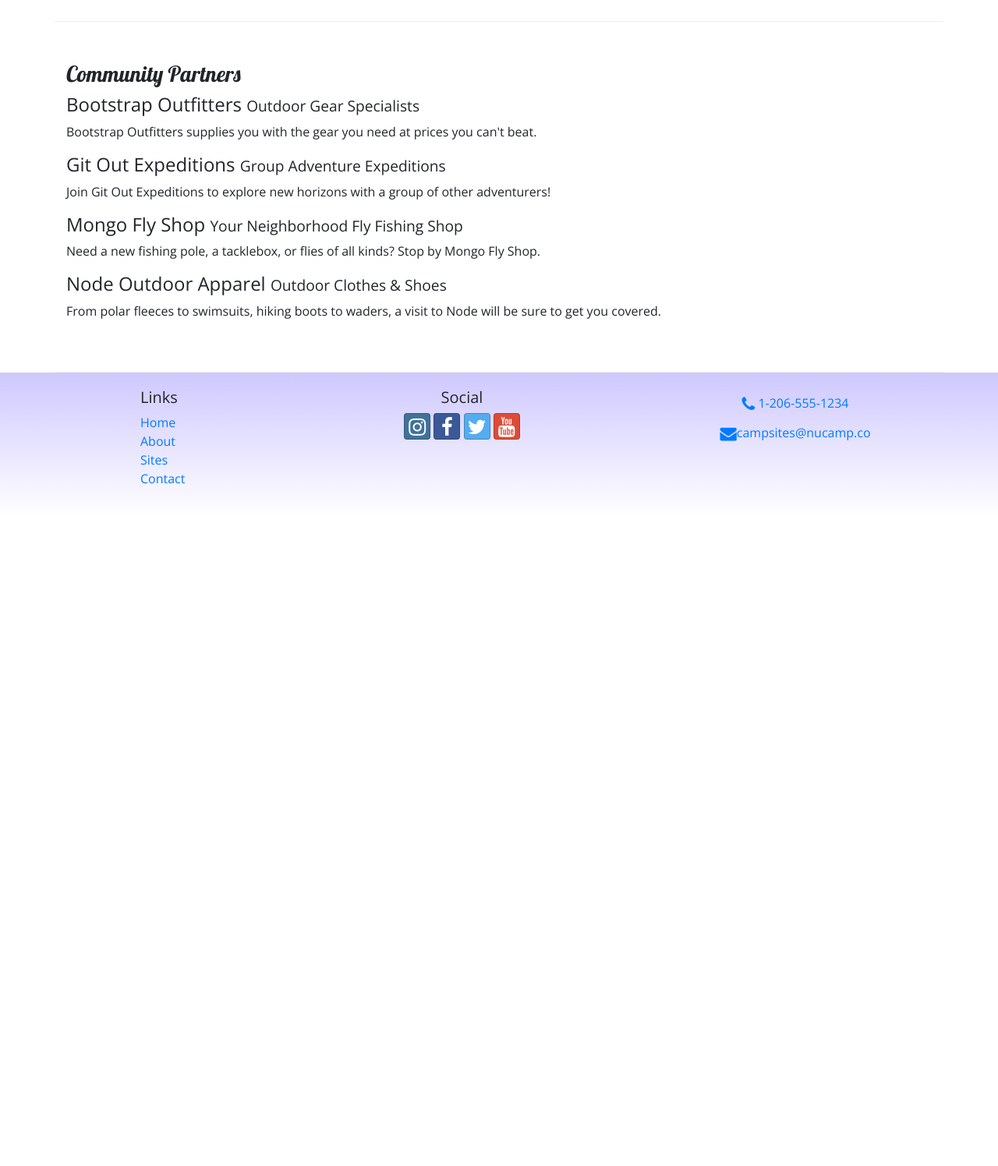
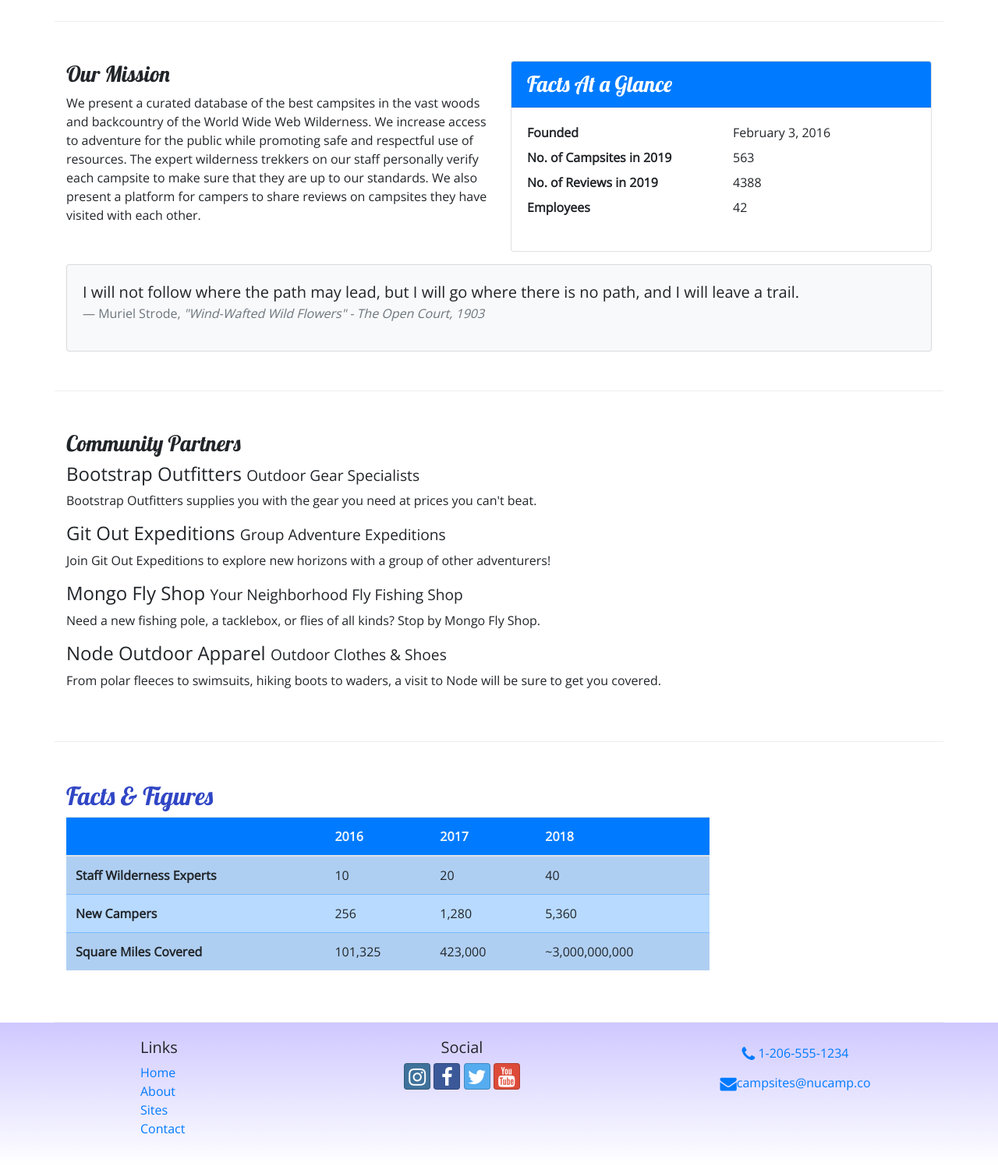
Before and after one commit to CatherineLydia/first-bootstrap-project, a website: page aboutus.html in a window 1280 px wide. Shown: the part 580-2076 px from the top of the page at 78% size. Before the commit the page ends 1242 px from the top, so only its background shows below. Drawn offline with nearby package versions, Linux system fonts and the light colour scheme.

Commit message:
Cards and Tables

```diff
--- a/aboutus.html
+++ b/aboutus.html
@@ -48,8 +48,8 @@
         </div>
     </div>
   </nav>
-    <div>
-      <div>
+
+
         <div class="container">
           <div class="row">
             <div class="col-12">
@@ -62,7 +62,7 @@
             </div>
           </div>
         </div>
-      </div>
+
       <div class="container">
       <div class="row row-content">
         <div class="container">
@@ -82,6 +82,41 @@
           </p>
         </div>
       </div>
+      <div class="row row-content">
+            <div class="col-sm-6">
+                <h3>Our Mission</h3>
+                <p>We present a curated database of the best campsites in the vast woods and backcountry of the World Wide Web Wilderness. We increase access to adventure for the public while promoting safe and respectful use of resources. The expert wilderness trekkers on our staff personally verify each campsite to make sure that they are up to our standards. We also present a platform for campers to share reviews on campsites they have visited with  each other.</p>
+            </div>
+            <div class="col-sm-6">
+                <div class="card">
+                    <h3 class="card-header bg-primary text-white">Facts At a Glance</h3>
+                    <div class="card-body">
+                        <dl class="row">
+                            <dt class="col-6">Founded</dt>
+                            <dd class="col-6">February 3, 2016</dd>
+                            <dt class="col-6">No. of Campsites in 2019</dt>
+                            <dd class="col-6">563</dd>
+                            <dt class="col-6">No. of Reviews in 2019</dt>
+                            <dd class="col-6">4388</dd>
+                            <dt class="col-6">Employees</dt>
+                            <dd class="col-6">42</dd>
+                        </dl>
+                    </div>
+                </div>
+            </div>
+            <div class="col">
+                <div class="card bg-light mt-3">
+                    <blockquote class="blockquote card-body">
+                        <p class="mb-0">I will not follow where the path may lead, but I will go where there is no path, and I will leave a trail.</p>
+                        <footer class="blockquote-footer">Muriel Strode,
+                            <cite title="Source Title">"Wind-Wafted Wild Flowers" -
+                                The Open Court, 1903
+                            </cite>
+                        </footer>
+                    </blockquote>
+        		</div>
+            </div>
+        </div>
 
       <div class="row row-content">
         <div class="container">
@@ -115,12 +150,52 @@
           </p>
           </div>
           </div>
+          </div>
+          </div>
+
+    <div class="row row-content">
+            <div class="col-sm-9">
+            	<h2>Facts &amp; Figures</h2>
+            	<div class="table-responsive">
+               	    <table class="table table-striped">
+	                    <thead>
+	                        <tr class="bg-primary text-light">
+	                            <th></th>
+	                            <th>2016</th>
+	                            <th>2017</th>
+	                            <th>2018</th>
+	                        </tr>
+                    	</thead>
+	                    <tbody class="table-primary">
+                            <tr>
+                                <th>Staff Wilderness Experts</th>
+                                <td>10</td>
+                                <td>20</td>
+                                <td>40</td>
+                            </tr>
+                            <tr>
+                                <th>New Campers</th>
+                                <td>256</td>
+                                <td>1,280</td>
+                                <td>5,360</td>
+                            </tr>
+                            <tr>
+                                <th>Square Miles Covered</th>
+                                <td>101,325</td>
+                                <td>423,000</td>
+                                <td>~3,000,000,000</td>
+                            </tr>
+                        </tbody>
+                    </table>
+                   </div>
+            </div>
+       </div>
         </div>
-      </div>
-      </div>
-    </div>
 
-    <footer>
+
+
+
+    <footer class="site-footer">
       <div class="container">
         <div class="row">
           <div class="col-4 col-sm-2 offset-1">
--- a/css/styles.css
+++ b/css/styles.css
@@ -14,7 +14,7 @@ header h2 {
     color: #CEC8FF;
 }
 
-footer {
+.site-footer {
     background-image: linear-gradient(#CEC8FF, white);
     padding: 20px 0;
 }
```
Also changed, not shown: contactus.html (+1 -1 lines), index.html (+1 -1 lines).
